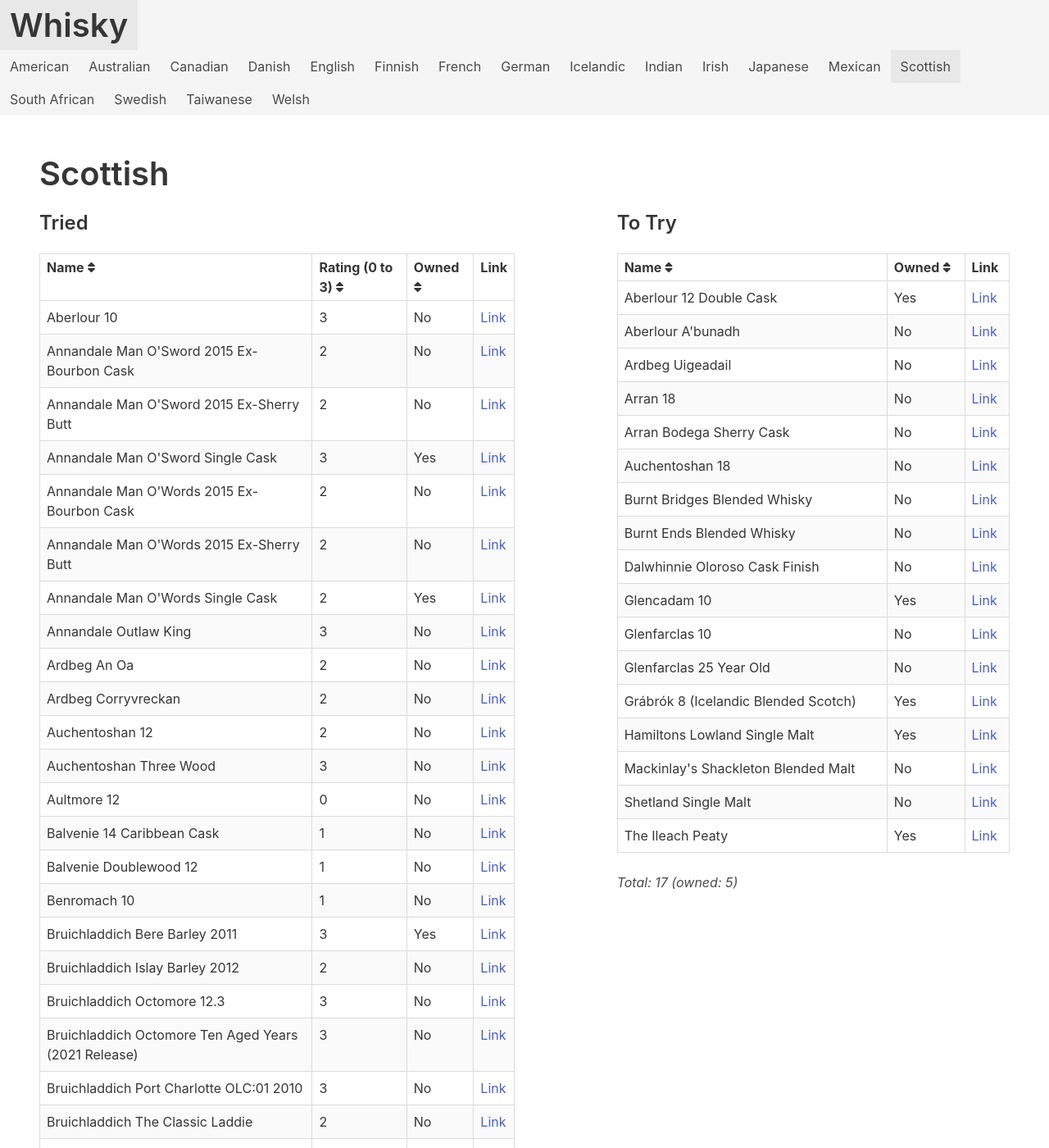
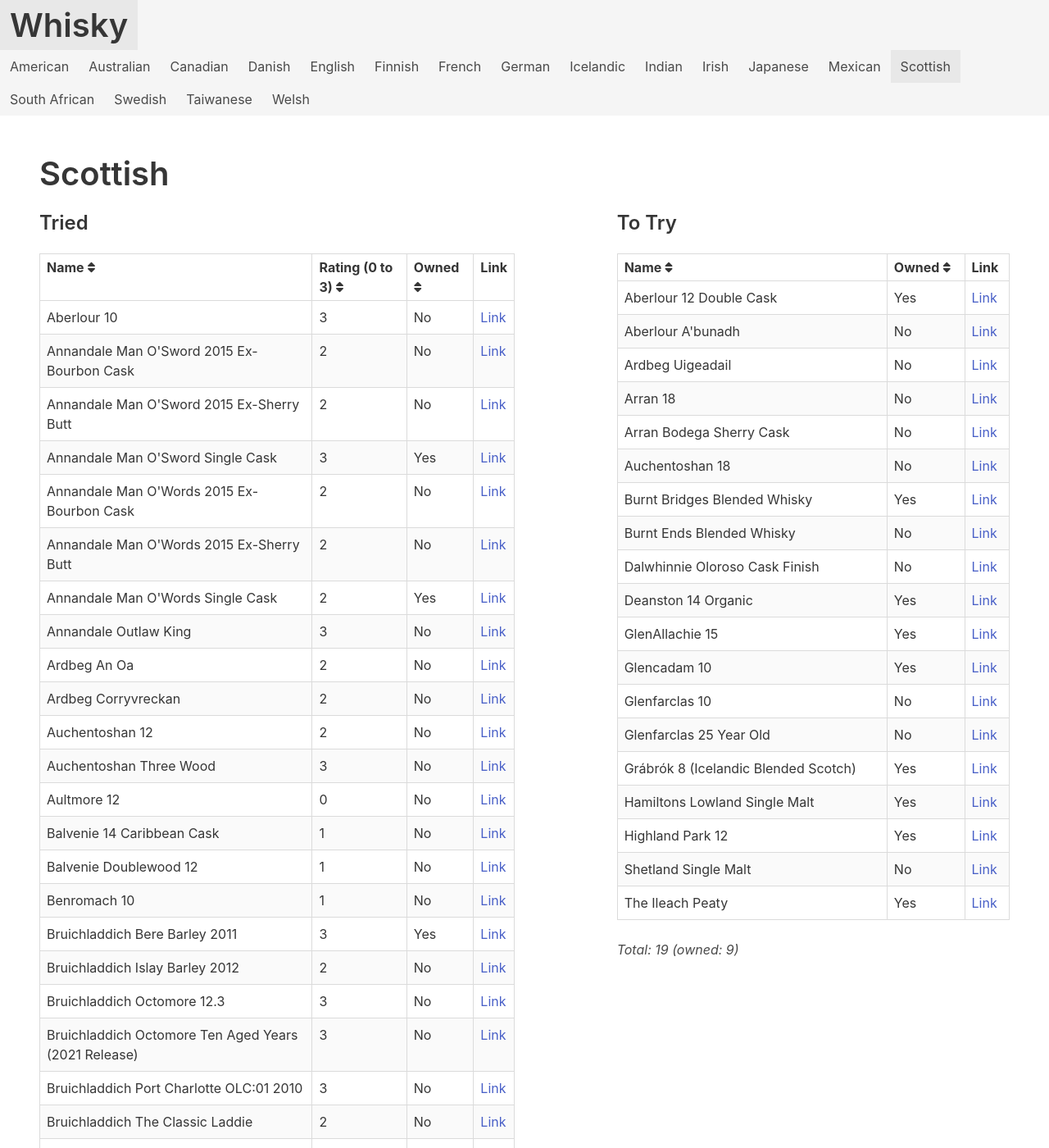
Before and after one commit to grega/whisky, a Jekyll site: the page built from scottish.html, in a window 1280 px wide and 1400 px high. Shown: the whole window at 82% size. Built offline with Jekyll 4.4.1, drawn with Linux system fonts in a browser that asks for light colours; nearby versions of some CDN libraries.

Commit message:
Update to try

```diff
--- a/_data/american/to_try.yml
+++ b/_data/american/to_try.yml
@@ -11,3 +11,6 @@
 - name: Old Overholt 10 Cask Strength Rye
   owned: true
   link: https://thebourbonculture.com/whiskey-reviews/old-overholt-10-year-old-cask-strength-rye-whiskey-review/
+- name: Elijah Craig Small Batch
+- name: Westward Whiskey
+  owned: true
--- a/_data/scottish/to_try.yml
+++ b/_data/scottish/to_try.yml
@@ -10,7 +10,6 @@
 - name: Hamiltons Lowland Single Malt
   owned: true
 - name: Glenfarclas 25 Year Old
-- name: Mackinlay's Shackleton Blended Malt
 - name: Arran 18
 - name: Arran Bodega Sherry Cask
 - name: Auchentoshan 18
@@ -20,4 +19,11 @@
   owned: true
 - name: Burnt Ends Blended Whisky
 - name: Burnt Bridges Blended Whisky
+  owned: true
 - name: Dalwhinnie Oloroso Cask Finish
+- name: Highland Park 12
+  owned: true
+- name: GlenAllachie 15
+  owned: true
+- name: Deanston 14 Organic
+  owned: true
--- a/_data/south-african/to_try.yml
+++ b/_data/south-african/to_try.yml
@@ -1,2 +1,3 @@
 - name: Bain's Cape Mountain Whisky
+  owned: true
 - name: Copper Republic Single Grain
```
